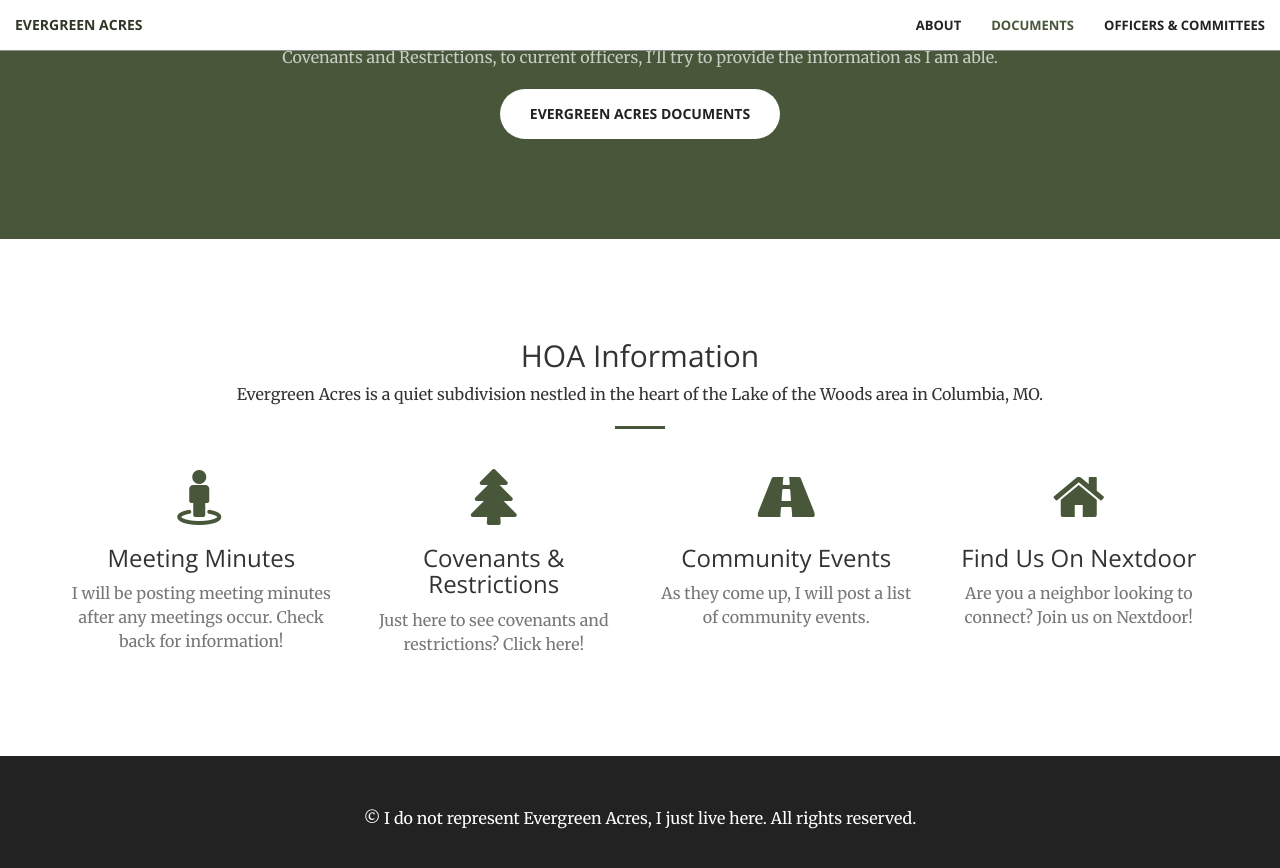
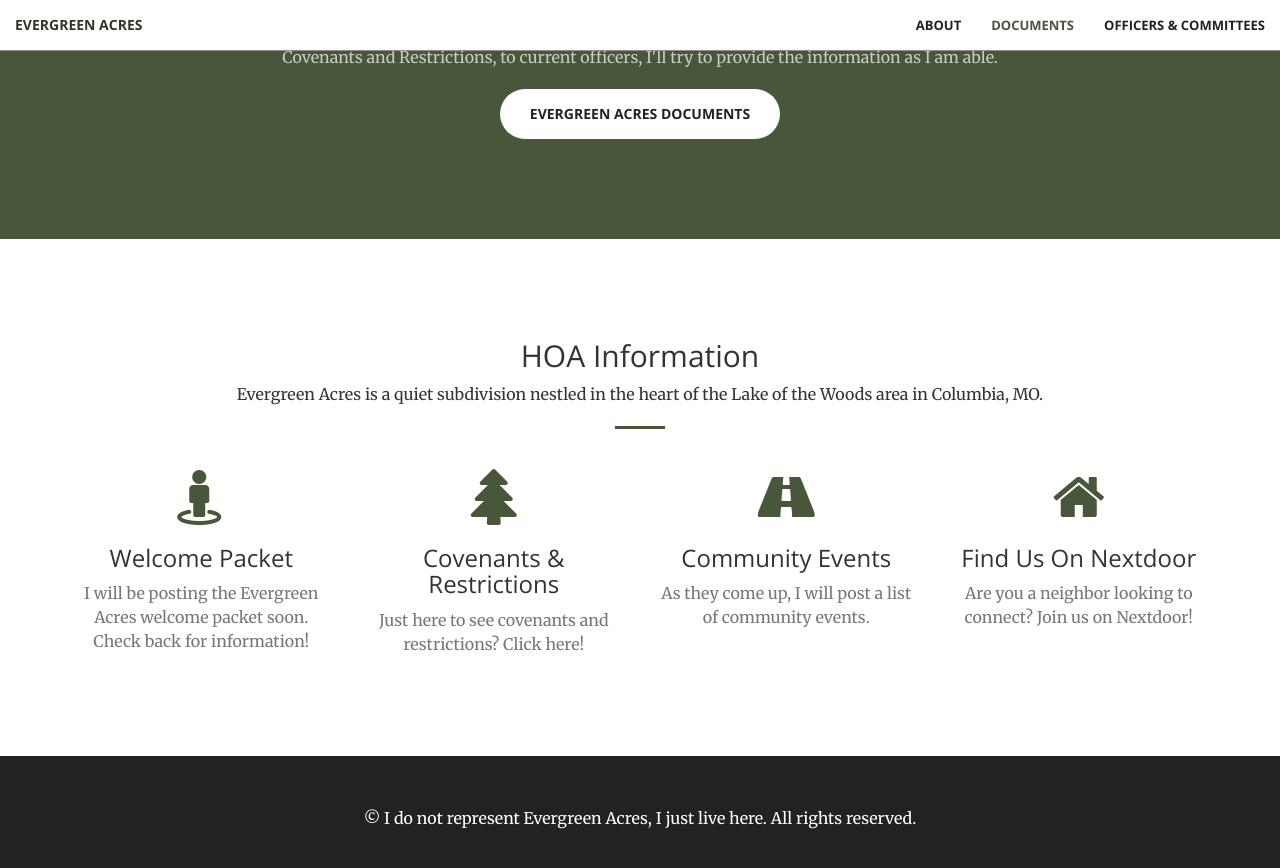
Before and after one commit to bnwoods/evergreen-acres-site, a Jekyll site: the page built from index.html, in a window 1280 px wide and 900 px high, scrolled down 1055 px. Shown: the top 868 px of the window. Built offline with Jekyll 4.4.1, drawn with Linux system fonts in a browser that asks for light colours.

Commit message:
Update documents.html

```diff
--- a/_includes/documents.html
+++ b/_includes/documents.html
@@ -12,9 +12,9 @@
         <div class="row">
             <div class="col-lg-3 col-md-6 text-center">
                 <div class="service-box">
-                    <a href="https://drive.google.com/drive/folders/1KEX8zbu2Y6A0BjH_3K-AJIO9SvkjPi03?usp=sharing" target="_blank" class="fa fa-4x fa-street-view wow bounceIn text-primary"></a>
-                    <h3>Meeting Minutes</h3>
-                    <p class="text-muted">I will be posting meeting minutes after any meetings occur. Check back for information!</p>
+                    <a href="#" class="fa fa-4x fa-street-view wow bounceIn text-primary"></a>
+                    <h3>Welcome Packet</h3>
+                    <p class="text-muted">I will be posting the Evergreen Acres welcome packet soon. Check back for information!</p>
                 </div>
             </div>
             <div class="col-lg-3 col-md-6 text-center">
```
